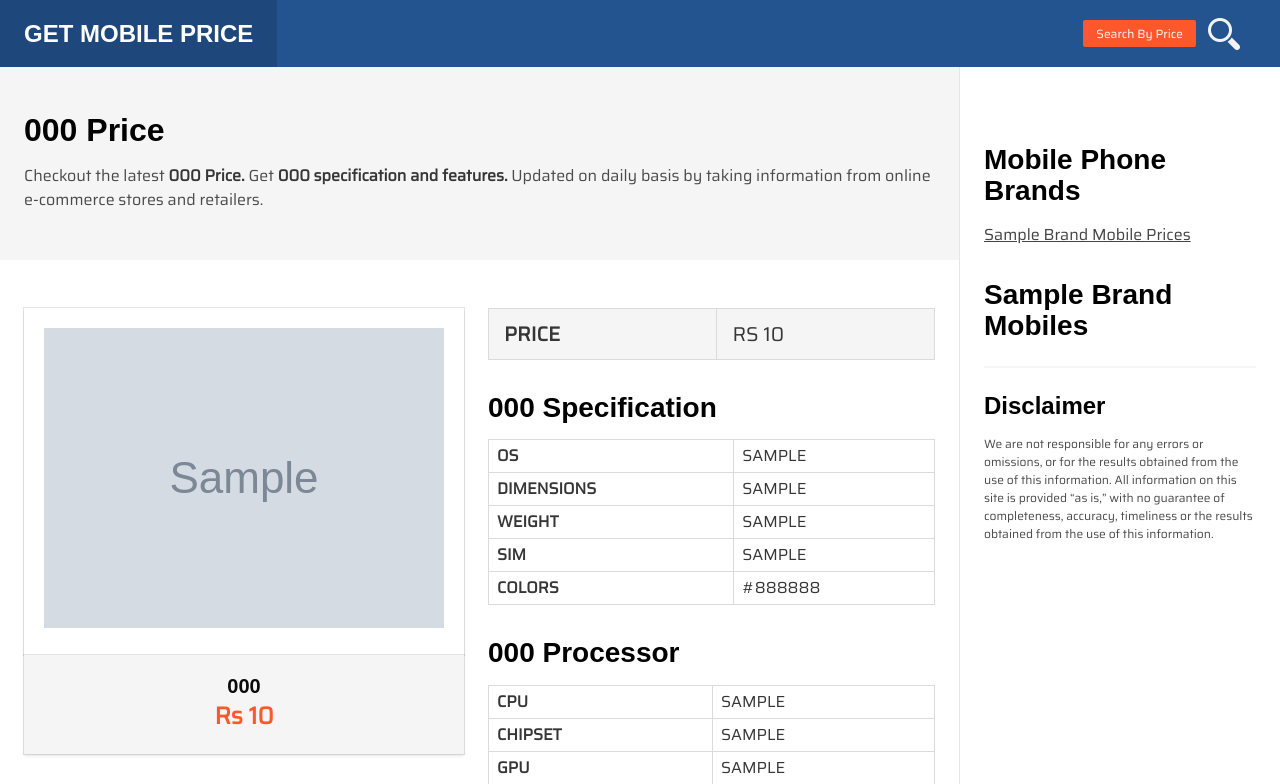
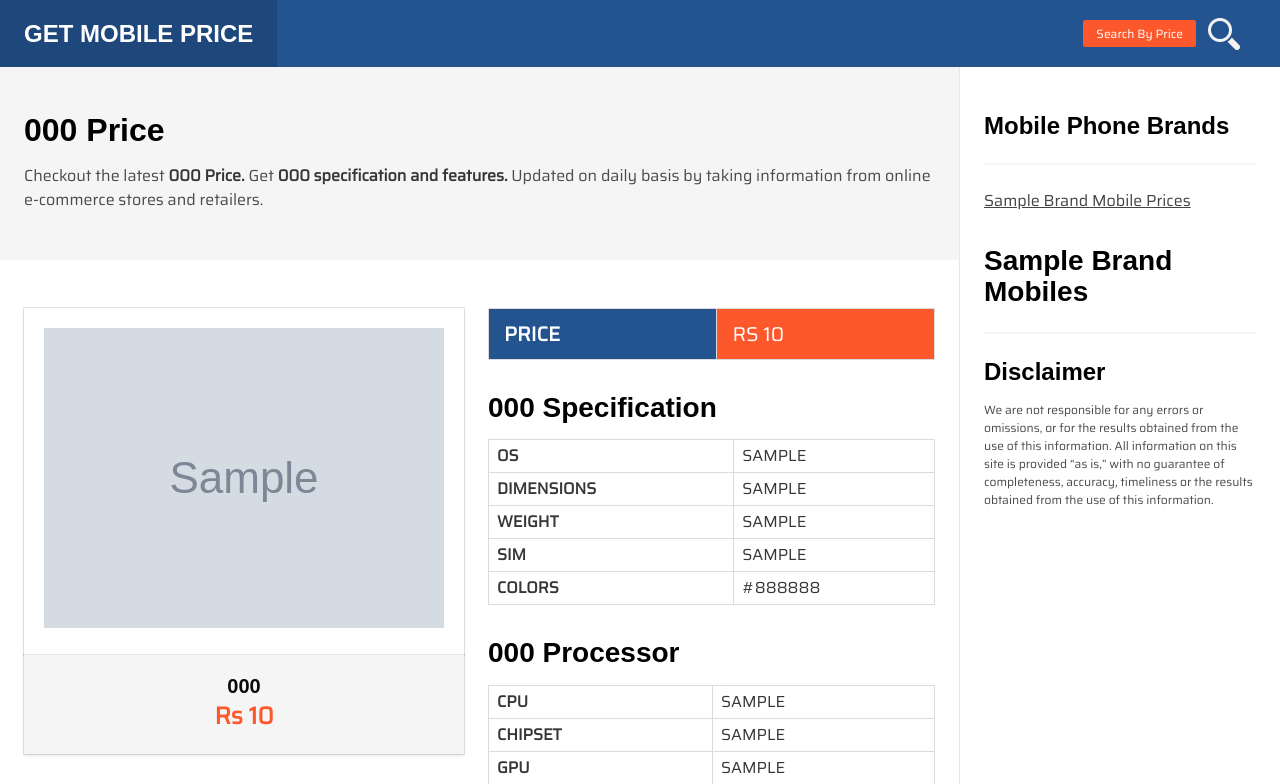
Before and after one commit to saqibrauf/gmt, a Django app: a page that uses templates/base.html in a window 1280 px wide. Shown: the top 784 px of the page. Run offline with Django 3.2, Linux system fonts and the light colour scheme; tables that the repository leaves empty hold one stand-in row (values such as "Sample post"); grey boxes marked "Sample" are stand-in pictures; some libraries are stand-ins or nearby versions; some web fonts are replaced.

Commit message:
300918-1

```diff
--- a/mprices/templates/mprices/brand.html
+++ b/mprices/templates/mprices/brand.html
@@ -45,7 +45,7 @@
 		{% endfor %}
 	</div>
 	{% if phones.has_other_pages %}
-		<nav class="box is-radiusless pagination is-centered is-small">
+		<nav class="box is-radiusless pagination is-centered">
 			{% if phones.has_previous %}
 				<a rel="prev" class="pagination-previous" href="?page={{ phones.previous_page_number }}">Previous</a>
 			{% else %}
@@ -72,7 +72,7 @@
 
 {% block 'sidebar' %}
 	{{ block.super }}
-    <h2>Mobile Phone Brands</h2>
+    <h3 class="is-marginless">Mobile Phone Brands</h3><hr>
     <ul class="is-marginless" style="list-style: none;">
         {%for b in sidebar_brands%}
         	{% if sidebar_location %}
--- a/mprices/templates/mprices/index.html
+++ b/mprices/templates/mprices/index.html
@@ -41,7 +41,7 @@
 	</div>
 
 	{% if phones.has_other_pages %}
-		<nav class="box is-radiusless pagination is-centered is-small">
+		<nav class="box is-radiusless pagination is-centered">
 			{% if phones.has_previous %}
 				<a rel="prev" class="pagination-previous" href="?page={{ phones.previous_page_number }}">Previous</a>
 			{% else %}
@@ -69,7 +69,7 @@
 
 {% block 'sidebar' %}
 	{{ block.super }}
-	<h3>Mobile Phone Brands</h2>
+	<h3 class="is-marginless">Mobile Phone Brands</h2><hr>
     <ul class="is-marginless" style="list-style: none;">
         {%for b in sidebar_brands%}
             <li class="sidebar-list"><a href="{% url 'brand' slug=b.brand_slug  %}">{{b.brand_name|title}} Mobile Prices</a></li>
--- a/mprices/templates/mprices/phone-detail.html
+++ b/mprices/templates/mprices/phone-detail.html
@@ -30,8 +30,8 @@
 			<table class="table is-bordered is-fullwidth is-uppercase is-size-5">
 				<tbody class="is-size-5-desktop has-background-white-ter">
 					<tr itemprop="offers" itemscope itemtype="http://schema.org/Offer">
-						<th class="">Price</th>
-						<td class="">Rs <span>{{phone.price|intcomma}}</span><meta itemprop="priceCurrency" content="PKR" /><meta itemprop="price" content="{{phone.price}}" /></td>
+						<th class="has-background-info has-text-white">Price</th>
+						<td class="has-background-primary has-text-white">Rs <span>{{phone.price|intcomma}}</span><meta itemprop="priceCurrency" content="PKR" /><meta itemprop="price" content="{{phone.price}}" /></td>
 					</tr>
 				</tbody>
 			</table>
@@ -191,7 +191,7 @@
 
 {% block 'sidebar' %}
 	{{ block.super }}
-    <h2>Mobile Phone Brands</h2>
+    <h3 class="is-marginless">Mobile Phone Brands</h3><hr>
     <ul class="is-marginless" style="list-style: none;">
         {%for b in sidebar_brands%}
         	{% if sidebar_location %}
--- a/templates/base.html
+++ b/templates/base.html
@@ -78,6 +78,7 @@
                     {% block 'content' %}{% endblock %}
                 </main>
             </div>
+            <hr class="is-hidden-desktop is-marginless">
             <div class="column is-3-desktop is-paddingless is-marginless">
                 <aside class="section">
                     <div class="is-hidden">
@@ -187,6 +188,17 @@
             });
         });
 
+        $('#search-by-phone-btn').click(function(){
+            $('#search-by-phone').addClass('is-hidden');
+            $('#search-by-phone-result p').empty();
+            $('#search-by-phone-result div').empty();
+            $('#search-by-phone-query').val('');
+        });
+
+        $('.mobile-search').click(function(){
+            $('#search-by-phone').removeClass('is-hidden');
+        })
+
         //Check to see if the window is top if not then display button
         $(window).scroll(function(){
             if ($(this).scrollTop() > 100) {
@@ -201,18 +213,8 @@
             $('html, body').animate({scrollTop : 0},800);
             return false;
         });
+    });
 
-        $('#search-by-phone-btn').click(function(){
-            $('#search-by-phone').addClass('is-hidden');
-            $('#search-by-phone-result p').empty();
-            $('#search-by-phone-result div').empty();
-            $('#search-by-phone-query').val('');
-        });
-
-        $('.mobile-search').click(function(){
-            $('#search-by-phone').removeClass('is-hidden');
-        })
-    });
 </script>
 
   {% block 'scripts' %}{% endblock %}
```
Also changed, not shown: mprices/templates/mprices/search.html (+19 -4 lines).
